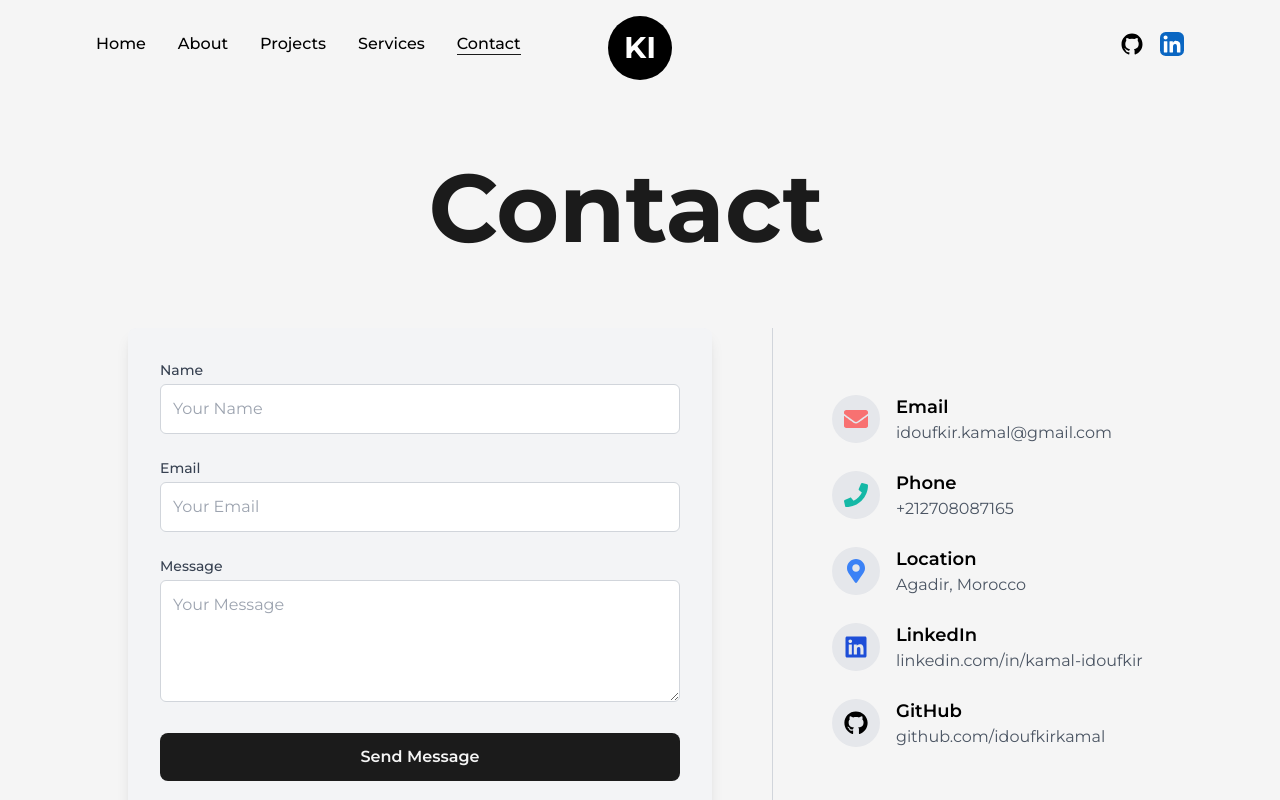
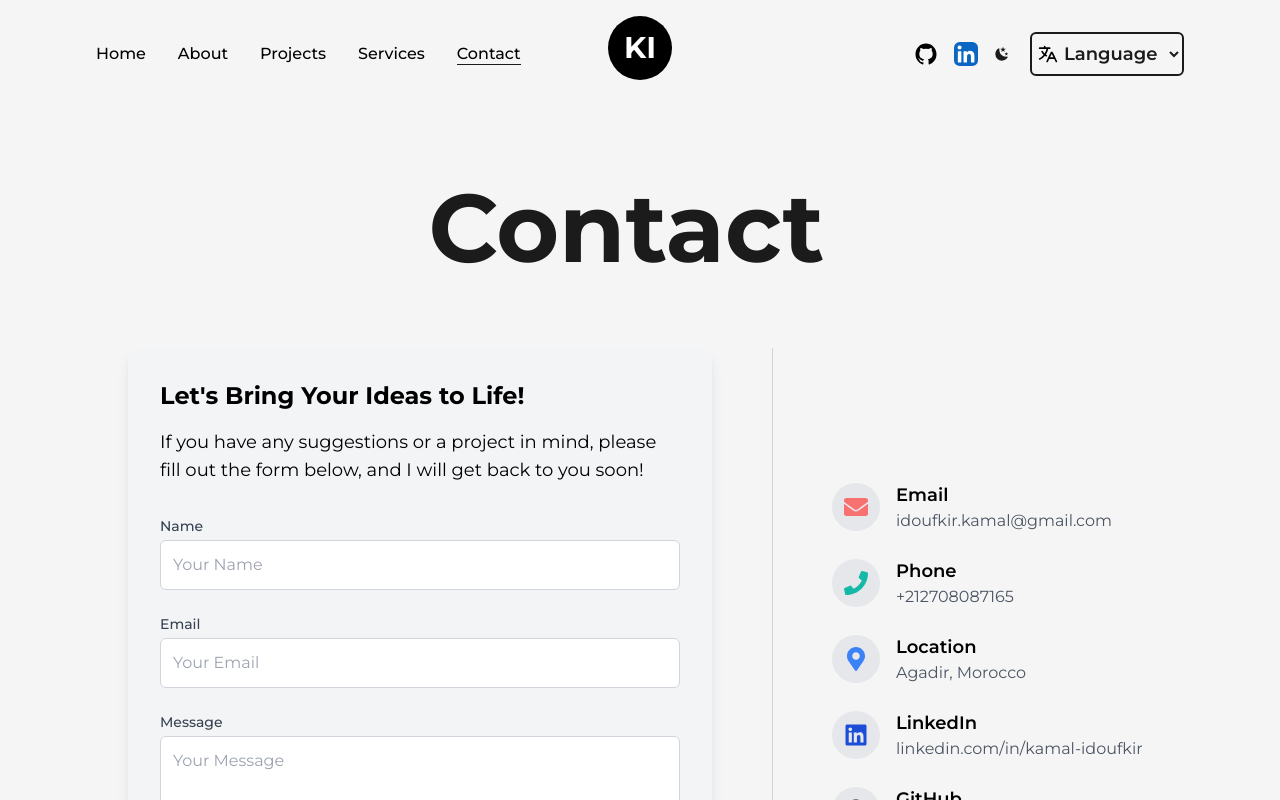
Before and after one commit to idoufkirkamal/Portfolio, a Next.js app: page /contact in a window 1280 px wide. Shown: the top 800 px of the page. Built offline with nearby package versions, Linux system fonts and the light colour scheme.

Commit message:
Implement dark mode functionalities

```diff
--- a/src/components/Icons.js
+++ b/src/components/Icons.js
@@ -463,3 +463,23 @@ export const DownloadIcon = ({ className, ...rest }) => (
   />
 </svg>
 );
+
+export const LanguageIcon = ({ className, ...rest }) => (
+  <svg
+    xmlns="http://www.w3.org/2000/svg"
+    width={800}
+    height={800}
+    fill="none"
+    viewBox="0 0 24 24"
+    className={`w-full h-auto ${className}`}
+    {...rest}
+  >
+    <path
+      stroke="#000"
+      strokeLinecap="round"
+      strokeLinejoin="round"
+      strokeWidth={2}
+      d="M12.913 17h7.174m-7.174 0L11 21m1.913-4 2.865-5.991c.231-.483.347-.724.505-.8a.5.5 0 0 1 .434 0c.158.076.274.317.505.8L20.087 17m0 0L22 21M2 5h6m0 0h3.5M8 5V3m3.5 2H14m-2.5 0c-.496 2.957-1.647 5.636-3.334 7.884M10 14a9.396 9.396 0 0 1-1.834-1.116m0 0C6.813 11.848 5.603 10.427 5 9m3.166 3.884A17.295 17.295 0 0 1 2 18"
+    />
+  </svg>
+);
--- a/src/components/Layout.js
+++ b/src/components/Layout.js
@@ -2,7 +2,7 @@ import React from 'react'
 
 const Layout = ({children, className=""}) => {
   return (
-    <div className={`w-full h-full inline-block z-0 bg-light p-32 !pb-20 ${className}`}>
+    <div className={`w-full h-full inline-block z-0 bg-light p-32 !pb-20 ${className} dark:bg-dark`}>
       {children}
     </div>
   )
--- a/src/components/NavBar.js
+++ b/src/components/NavBar.js
@@ -2,8 +2,10 @@ import Link from 'next/link'
 import React from 'react'
 import Logo from './Logo'
 import {useRouter} from 'next/router'
-import { GithubIcon, LinkedInIcon } from './Icons'
+import { GithubIcon, LinkedInIcon, MoonIcon, SunIcon } from './Icons'
 import { motion } from 'framer-motion'
+import { LanguageIcon } from './Icons'
+import useThemSwitcher from './hooks/useThemSwitcher'
 
 const CustomLink = ({href, title, className=""}) => {
     const router = useRouter();
@@ -20,6 +22,8 @@ const CustomLink = ({href, title, className=""}) => {
 }
 
 const NavBar = () => {
+    const [mode, setMode] = useThemSwitcher();
+
   return (
     <header className='w-full px-24 py-8 font-medium flex items-center justify-between bg-light'>
         <nav>
@@ -43,6 +47,31 @@ const NavBar = () => {
                 <LinkedInIcon/>
             </motion.a>
 
+            <button onClick={() => setMode(mode === "light" ? "dark" : "light")}
+                    className={`ml-3 flex items-center justify-center rounded-full p-1 w-6
+                        ${mode === "light" ? "bg-dark text-light" : "bg-light text-dark"}
+                    `}
+                >
+                {
+                    mode === "light"
+                    ? <SunIcon className={"fill-dark"}/>
+                    : <MoonIcon className={"fill-dark"}/>
+
+                }
+            </button>
+
+            <div className='relative ml-4'>
+                <LanguageIcon className="absolute left-2 top-1/2 transform -translate-y-1/2 text-lg !w-5" />
+                <select className="bg-light text-dark py-2 pl-7 pr-2 rounded-md text-lg font-semibold border-2 border-solid border-dark"
+                    defaultValue="language"
+                >
+                    <option value="language" disabled hidden>Language</option>
+                    <option value="en">English</option>
+                    <option value="fr">French</option>
+                    <option value="ar">Arabic</option>
+                </select>
+            </div>
+
         </nav>
         <div className='absolute left-[50%] top-2 translate-x-[-50%]'>
             <Logo/>
--- /dev/null
+++ b/src/components/hooks/useThemSwitcher.js
@@ -0,0 +1,49 @@
+import React, { useEffect, useState } from 'react'
+
+const useThemSwitcher = () => {
+
+    const preferDarkQuery = "(prefer-color-scheme: dark)";
+    const [mode, setMode] = useState("");
+
+    useEffect(() => {
+        const mediaQuery = window.matchMedia(preferDarkQuery)
+        const userPref = window.localStorage.getItem("theme");
+
+        const handleChange = () => {
+            if(userPref){
+                let check = userPref === "dark" ? "dark" : "light"
+                setMode(check);
+                if (check === "dark") {
+                    document.documentElement.classList.add("dark");
+                }else{
+                    document.documentElement.classList.remove("dark");
+                }
+            }else{
+                let check = mediaQuery.matches ? "dark" : "light";
+                setMode(check);
+                if (check === "dark") {
+                    document.documentElement.classList.add("dark");
+                }else{
+                    document.documentElement.classList.remove("dark");
+                }
+            }
+        }
+        mediaQuery.addEventListener("", handleChange)
+        return () => mediaQuery.removeEventListener("change", handleChange)
+    }, [])
+
+    useEffect(() => {
+        if(mode === "dark"){
+            window.localStorage.setItem("theme", "dark");
+            document.documentElement.classList.add("dark");
+        }else{
+            window.localStorage.setItem("theme", "light");
+            document.documentElement.classList.remove("dark");
+
+        }
+    }, [mode])
+
+  return [mode, setMode]
+}
+
+export default useThemSwitcher
--- a/src/pages/contact.js
+++ b/src/pages/contact.js
@@ -15,15 +15,32 @@ const contact = () => {
       <main className="flex w-full flex-col items-center justify-center">
         <Layout className="pt-16">
           <AnimatedText className="mb-16" text="Contact" />
-
           <div className="grid grid-cols-12 gap-8 w-full max-w-5xl">
             {/* Contact Form */}
+
             <motion.div
               initial={{ opacity: 0, y: 20 }}
               animate={{ opacity: 1, y: 0 }}
               transition={{ duration: 0.5 }}
               className="col-span-12 md:col-span-7 bg-gray-100 p-8 rounded-lg shadow-lg"
             >
+              <motion.h2
+                initial={{ opacity: 0, y: 20 }}
+                animate={{ opacity: 1, y: 0 }}
+                transition={{ duration: 0.5 }}
+                className="text-2xl font-bold text-left mb-4"
+              >
+                Let's Bring Your Ideas to Life!
+              </motion.h2>
+              <motion.h2
+                initial={{ opacity: 0, y: 20 }}
+                animate={{ opacity: 1, y: 0 }}
+                transition={{ duration: 0.5 }}
+                className="text-lg text-left mb-8"
+              >
+                If you have any suggestions or a project in mind, please fill out the form below, and I will get back to you soon!
+              </motion.h2>
+
               <form className="space-y-6">
                 <div>
                   <label className="block text-sm font-medium text-gray-700">Name</label>
--- a/tailwind.config.js
+++ b/tailwind.config.js
@@ -5,6 +5,7 @@ module.exports = {
   content: [
     "./src/**/*.{js,ts,jsx,tsx,mdx}",
   ],
+  darkMode: 'class',
   theme: {
     extend: {
       fontFamily: {
```
